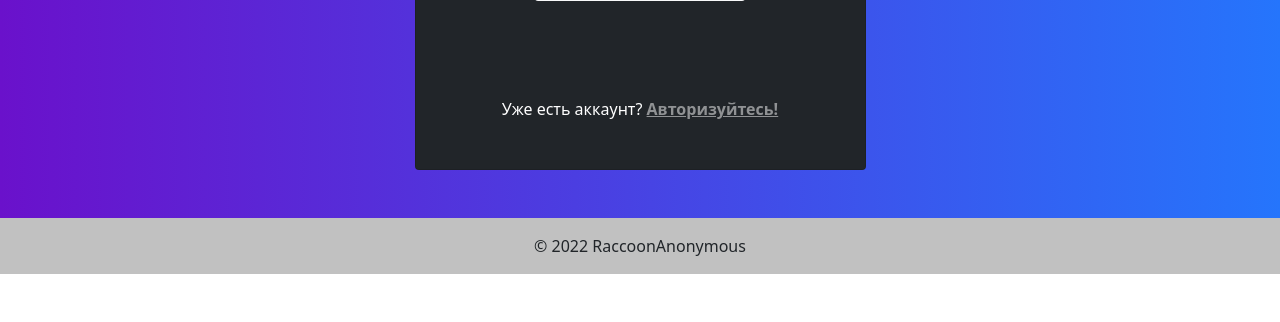
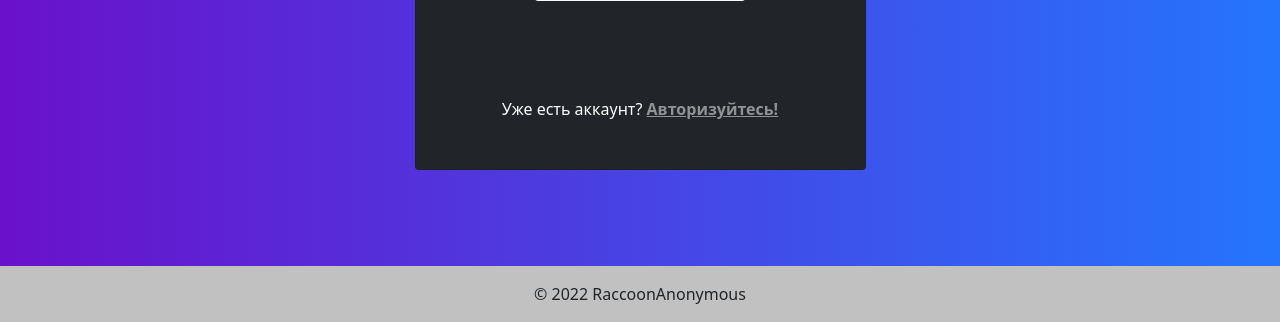
Before and after one commit to Ryize/RaccoonAnonymous, a Flask app: template templates/registration.html in a window 1280 px wide. Shown: the part 992-1314 px from the top of the page. Before the commit the page ends 1266 px from the top, so only its background shows below. Run offline with Flask 2, Linux system fonts and the light colour scheme; the template is opened without the code that fills it, so the values that code supplies are empty; some libraries are stand-ins or nearby versions.

Commit message:
fix gaps between registration and authorization

```diff
--- a/templates/authorisation.html
+++ b/templates/authorisation.html
@@ -2,7 +2,7 @@
 {% block title %} Авторизация - RacoonAnonymous {% endblock %}
 {% block body %}
   {% include 'includes/header.html' %}
-  <section class="gradient-custom">
+  <section class="gradient-custom pb-5">
     <div class="container py-5 h-100">
       <div class="row d-flex justify-content-center align-items-center h-100">
         <div class="col-12 col-md-8 col-lg-6 col-xl-5">
--- a/templates/registration.html
+++ b/templates/registration.html
@@ -2,7 +2,7 @@
 {% block title %} Регистрация - RacoonAnonymous {% endblock %}
 {% block body %}
   {% include 'includes/header.html' %}
-  <section class="gradient-custom">
+  <section class="gradient-custom pb-5">
     <div class="container py-5 h-100">
       <div class="row d-flex justify-content-center align-items-center h-100">
         <div class="col-12 col-md-8 col-lg-6 col-xl-5">
```
